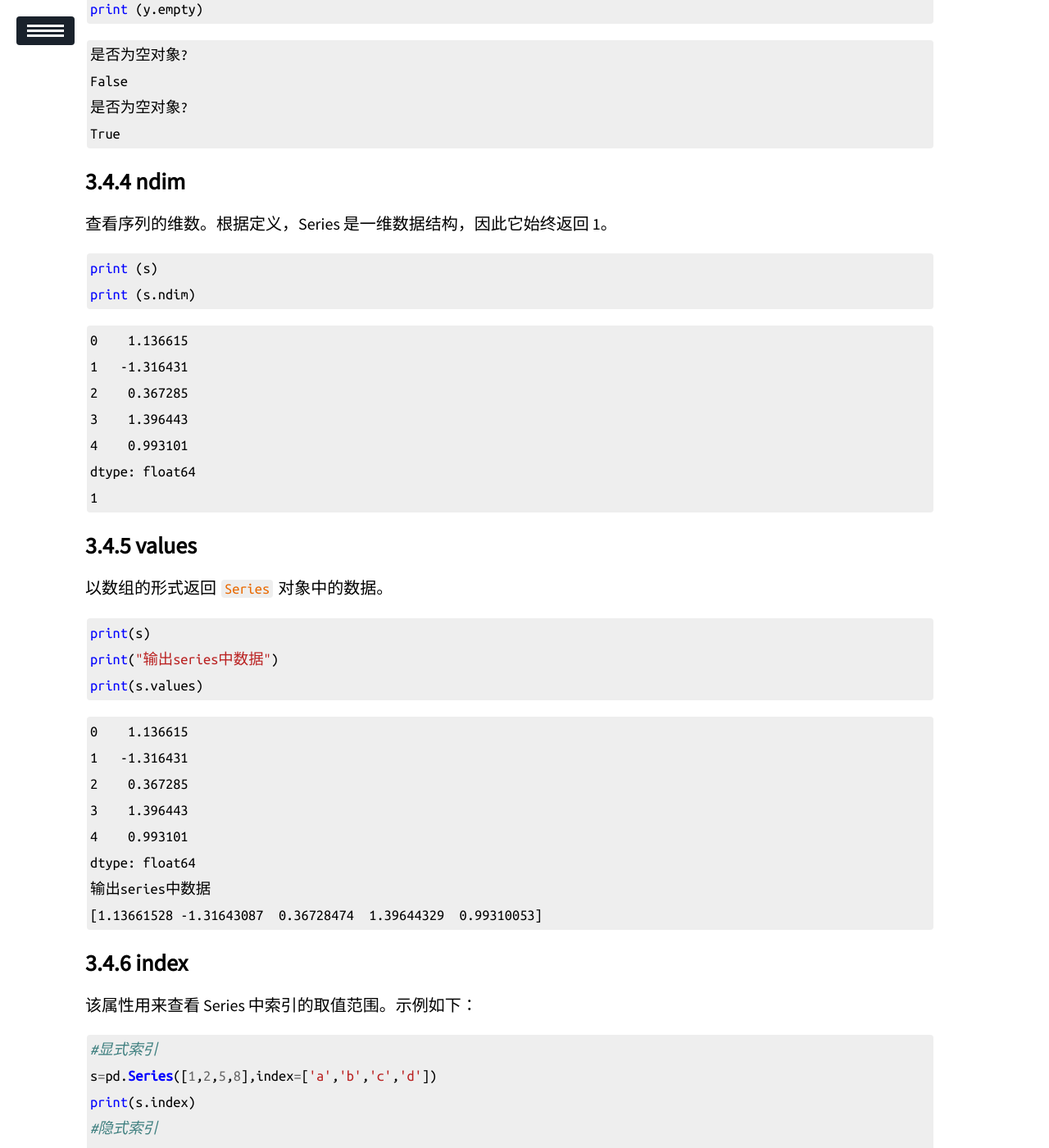
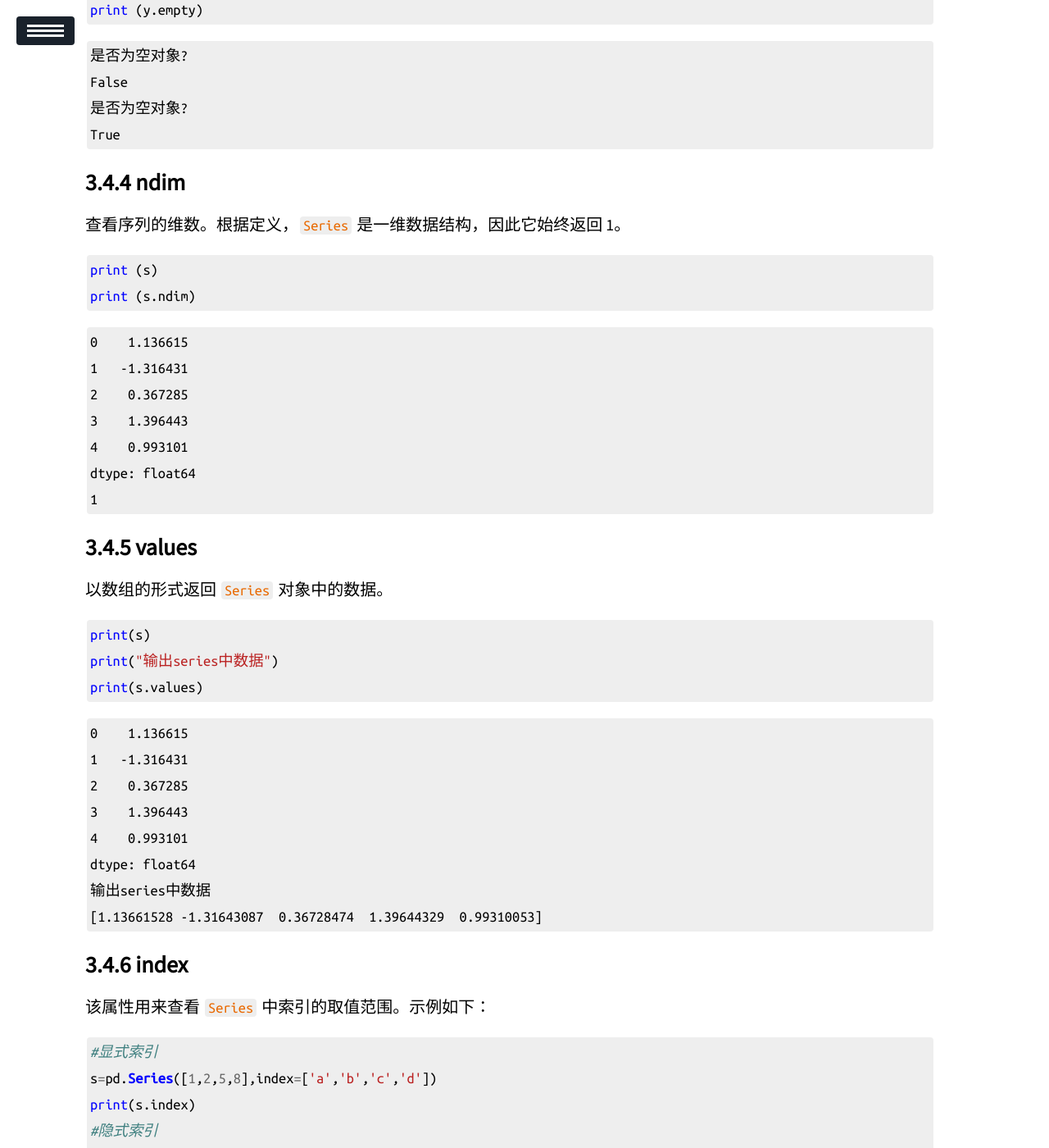
Before and after one commit to ssskz/ssskz.github.io, a Jekyll site: the page built from _posts/2023-2-28-Pandas-Manual.md, in a window 1280 px wide and 1400 px high, scrolled down 12379 px. Shown: the whole window at 82% size. Built offline with Jekyll 4.4.1, drawn with Linux system fonts in a browser that asks for light colours; our own code applies the rules of GitHub Pages for plain Markdown files; a script that is not in the unit is left out; some of the changed text lies outside the part shown.

Commit message:
update
Signed-off-by: ssskz <12497590+ssskz@user.noreply.gitee.com>

````diff
--- a/_posts/2023-2-28-Pandas-Manual.md
+++ b/_posts/2023-2-28-Pandas-Manual.md
@@ -375,7 +375,7 @@ print(s['f'])
 | index | 返回一个Rangelndex对象，用来描述索引的取值范围 |
 
 
-现在随机创建一个series对象，用来演示上述属性
+现在随机创建一个`series`对象，用来演示上述属性
 
 
 ```python
@@ -434,7 +434,7 @@ print (y.empty)
 
 ### ndim
 
-查看序列的维数。根据定义，Series 是一维数据结构，因此它始终返回 1。
+查看序列的维数。根据定义，`Series` 是一维数据结构，因此它始终返回 1。
 
 ```python
 print (s)
@@ -472,7 +472,7 @@ print(s.values)
 
 ### index
 
-该属性用来查看 Series 中索引的取值范围。示例如下：
+该属性用来查看 `Series` 中索引的取值范围。示例如下：
 
 
 ```python
````
